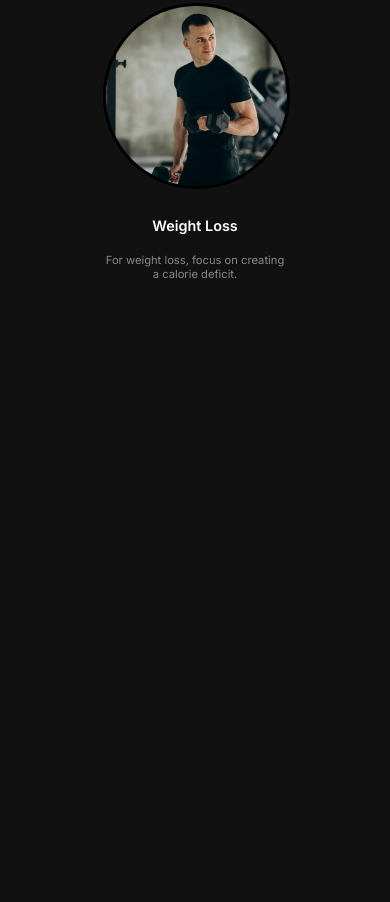
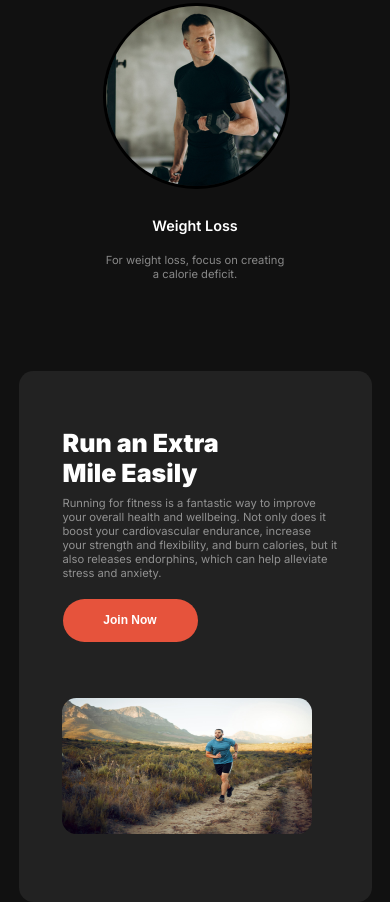
Before and after one commit to RaihanIslamRauf/assignment-2, a plain HTML site: page index.html in a window 390 px wide. Shown: the part 2165-3067 px from the top of the page. Before the commit the page ends 2468 px from the top, so only its background shows below. Drawn offline with Linux system fonts and the light colour scheme; a web font is replaced by a local one.

Commit message:
added responsive run an extra mile section

```diff
--- a/index.html
+++ b/index.html
@@ -91,6 +91,18 @@
                </div>
          </section>
          <!-- Change your habit Section Ends here -->
+         <!-- Run an extra mile Section Stars here -->
+         <section class="extra-mile-container container">
+         <div class="extra-mile-content">
+          <h4>Run an Extra <br> Mile Easily</h4>
+          <h5>Running for fitness is a fantastic way to improve your overall health and wellbeing. Not only does it boost your cardiovascular endurance, increase your strength and flexibility, and burn calories, but it also releases endorphins, which can help alleviate stress and anxiety.</h5>
+          <button class="join-club">Join Now</button>
+         </div>
+         <div class="extra-mile-image">
+           <img src="images/run.jpg" alt="">
+         </div>
+         </section>
+         <!-- Run an extra mile Section Ends here -->
     </main>
     <footer>
 
--- a/styles/style.css
+++ b/styles/style.css
@@ -232,7 +232,47 @@ header{
     font-size: 11.2px;
     font-weight: 400;
 }
+/* Run an extra Mile Styles */
+.extra-mile-container{
+    margin-top: 150px;
+    display: grid;
+    grid-template-columns: repeat(2,1fr);
+    justify-content: space-between;
+    align-items: center;
 
+    border-radius: 14.4px;
+    background: rgb(34, 34, 34);
+    width: 1190px;
+    height: 296px;
+}
+.extra-mile-content{
+    width: 354px;
+    height: 231px;
+    margin-left: 43px;
+    margin-bottom: 100px;
+}
+.extra-mile-content h4{
+    color: rgb(255, 255, 255);
+    font-size: 38px;
+    font-weight: 900;
+    margin-bottom: 8px;
+}
+.extra-mile-content h5{
+    margin-top: 0px;
+    color: rgba(255, 255, 255, 0.5);
+    font-size: 11.2px;
+    font-weight: 400;
+    text-align: left;
+}
+.extra-mile-image img{
+    width: 292px;
+    height: 249px;
+    border-radius: 14.4px;
+    margin-left: 300px;
+    margin-right: 26px;
+    margin-top: 24px;
+    margin-bottom: 40px;
+}
 
 /* Responsive Design for mobile */
 @media screen and (max-width:576px){
@@ -337,5 +377,30 @@ header{
     .habits{
         margin-top: 40px;
     }
+    /* Run an extra mile */
+    .extra-mile-container{
+       grid-template-columns: 1fr;
+       width: 353px;
+       height: 531px;
+       justify-items: center;
+       gap: 5rem;
+       align-items: center;
+    }
+    .extra-mile-content{
+        width: 275px;
+        height: 50px;
+        margin-left: 10px;
+        justify-content: center;
+        align-items: center;
+
+    }
+    .extra-mile-content h4{
+        font-size: 25px;
+    }
+    .extra-mile-image img{
+        width: 250px;
+        height: 136px;
+        margin-left: 10px;
+    }
 
 }
```
